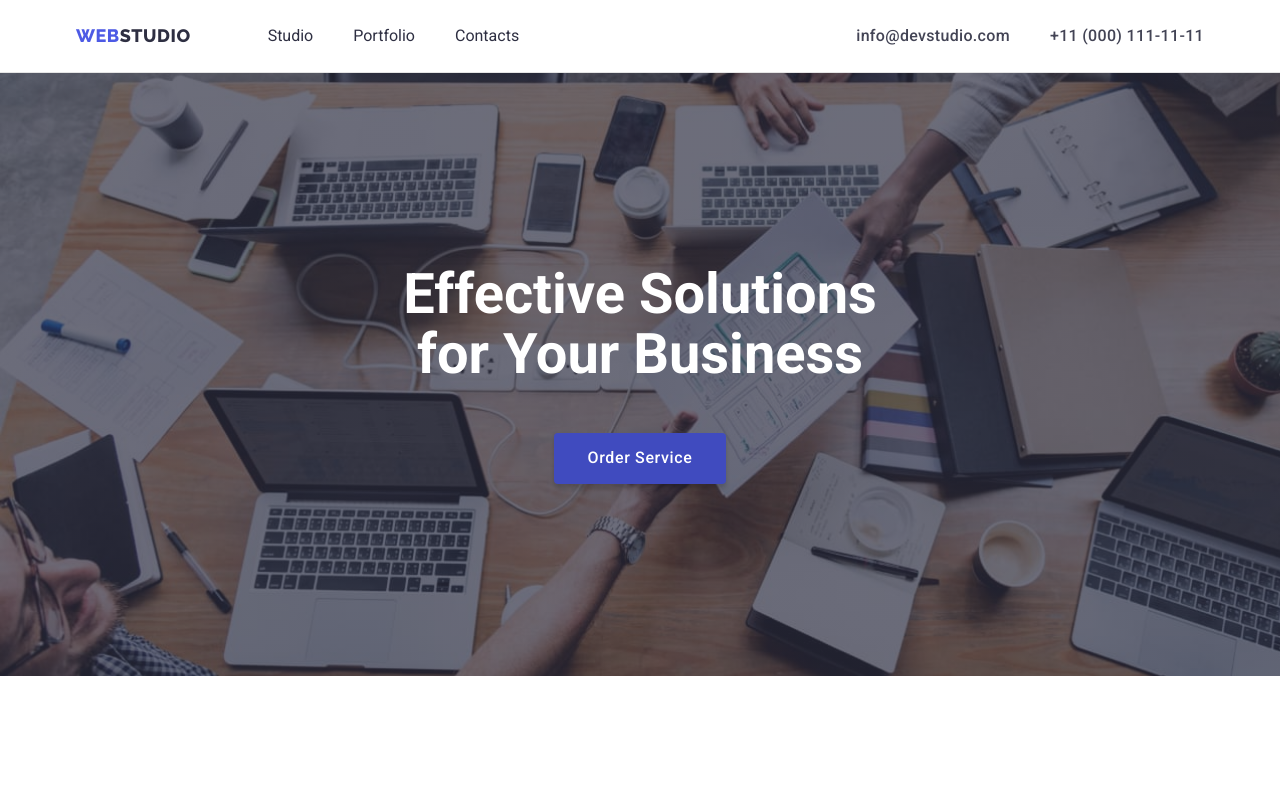
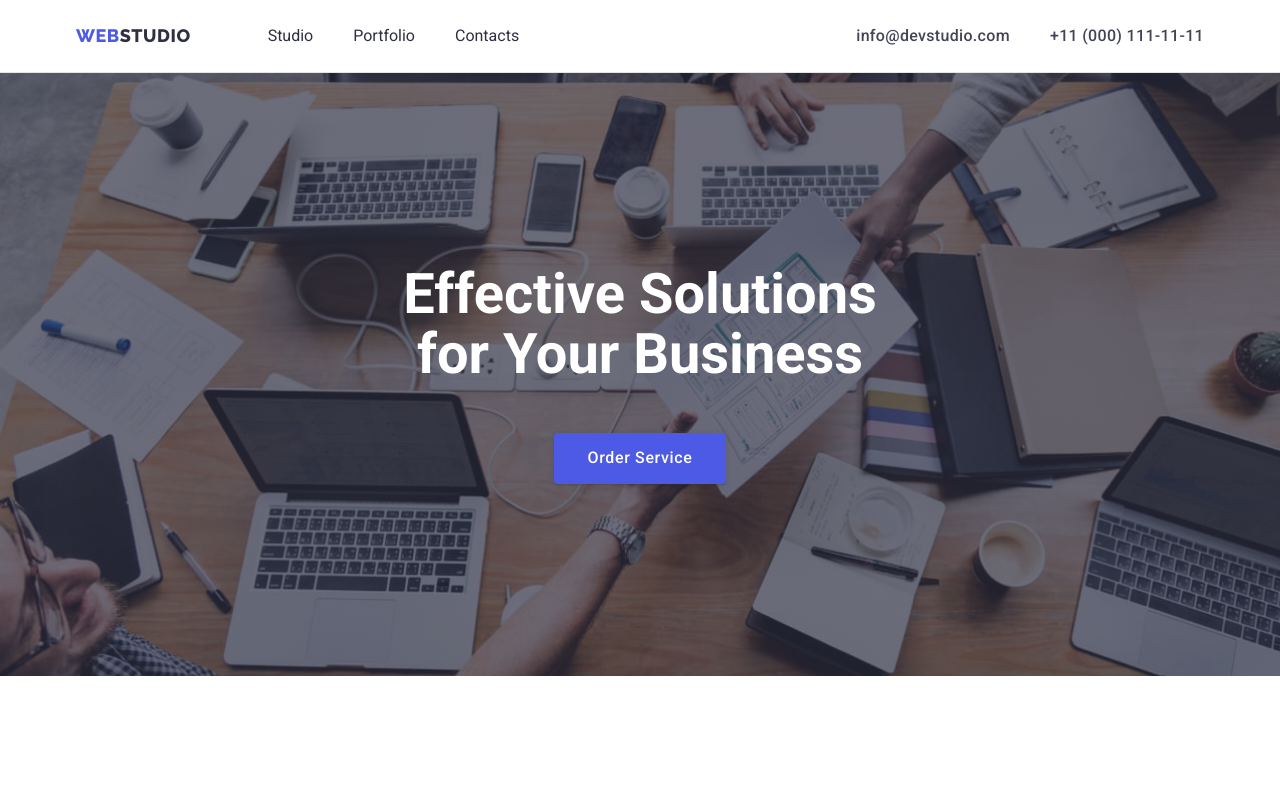
Before and after one commit to Ocheretko1992/goit-markup-hw-04, a plain HTML site: page index.html in a window 1280 px wide. In both pictures the pointer is over the button "Order Service". Shown: the top 792 px of the page. Drawn offline with nearby package versions, Linux system fonts and the light colour scheme.

Commit message:
Update styles.css

```diff
--- a/css/styles.css
+++ b/css/styles.css
@@ -445,9 +445,14 @@ header{
 }
 .button:hover,
 .button:focus {
-  background-color: #404BBF;
+  background-color: #4D5AE5;
+  box-shadow: 0px 1px 6px rgba(46, 47, 66, 0.08),
+   0px 1px 1px rgba(46, 47, 66, 0.16),
+    0px 2px 1px rgba(46, 47, 66, 0.08);
 }
-
+.button:active{
+  background: #404BBF;
+}
 /* //HERO */
 
 /* Lists */
```
